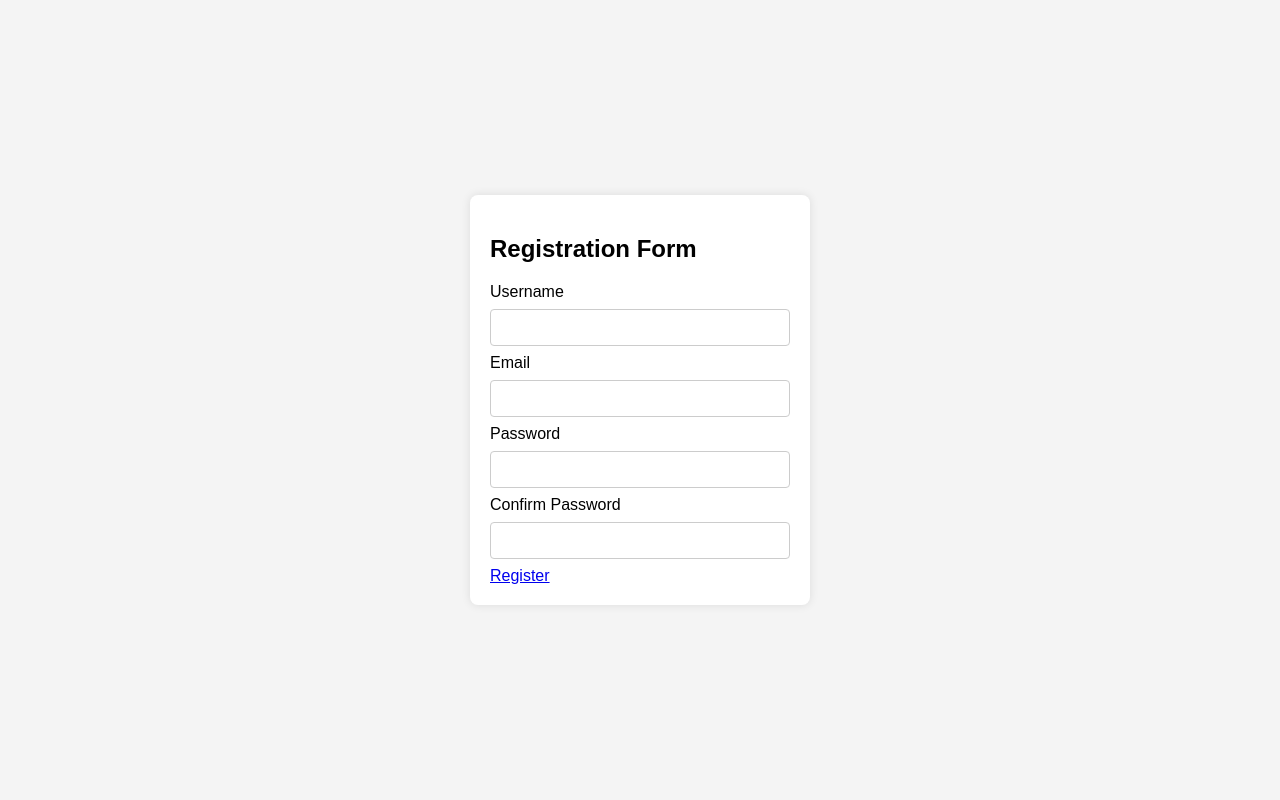
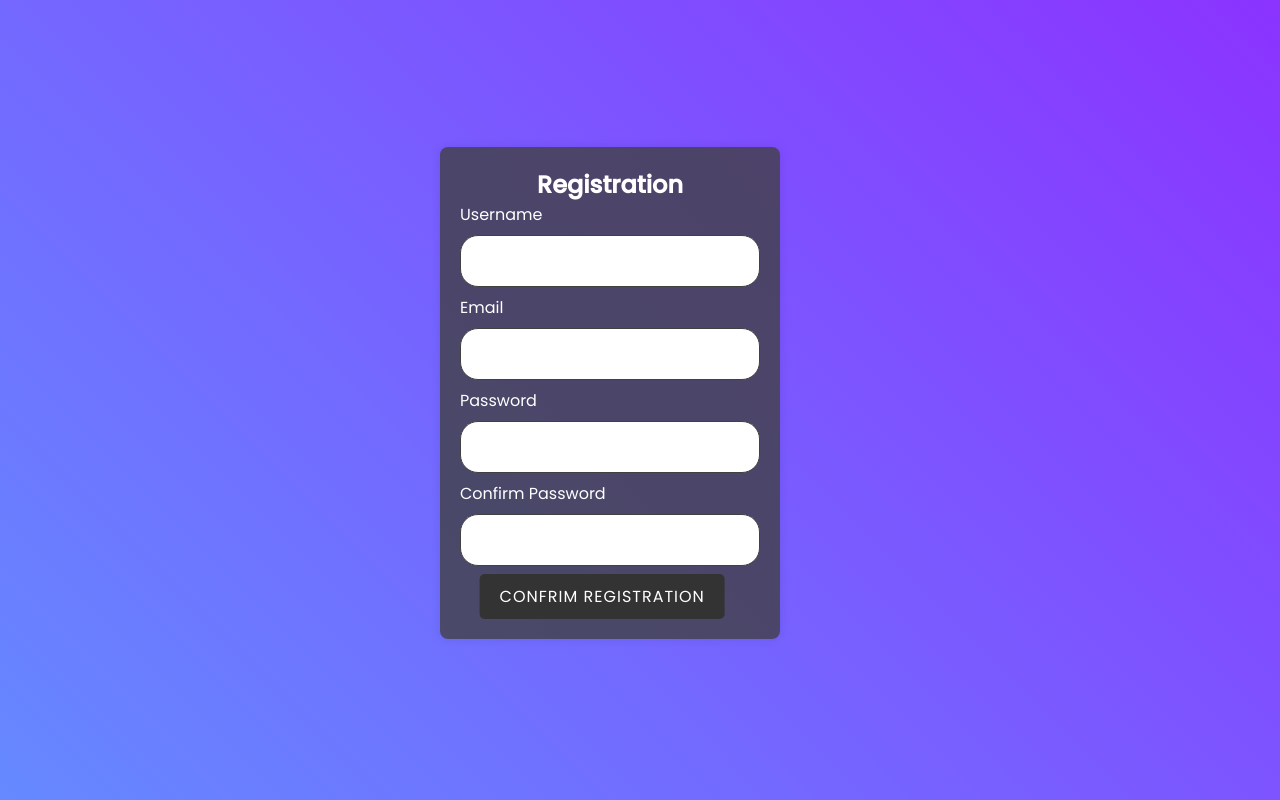
Before and after one commit to g1zinho/LOGIN-SYSTEM, a plain HTML site: page registration.html in a window 1280 px wide. Drawn offline with Linux system fonts and the light colour scheme.

Commit message:
css updates

```diff
--- a/index-style.css
+++ b/index-style.css
@@ -2,13 +2,14 @@ body {
     font-family: Arial, sans-serif;
     margin: 0;
     padding: 0;
-    animation: backgroundAnimation 10s infinite alternate;
+    animation: backgroundAnimation 5s infinite alternate;
 }
 
 @keyframes backgroundAnimation {
     0% { background-color: #6589ff; }
-    50% { background-color: #8b33ff; }
-    100% { background-color: #9365ff; }
+    50% { background-color: #c165ff; }
+    100% { background-color: #8b33ff; }
+
 }
 
 .container {
@@ -24,7 +25,8 @@ body {
 
     text-align: center;
     background-color: #ffffff70;
-    color: rgb(0, 0, 0);
+
+
     padding: 10px 20px;
     border-radius: 5px;
     font-size: 12px;
--- /dev/null
+++ b/registration-style.css
@@ -0,0 +1,79 @@
+@import url("https://fonts.googleapis.com/css?family=Poppins:400,500&display=swap");
+
+* {
+  margin: 0;
+  padding: 0;
+  font-family: "poppins", sans-serif;
+}
+
+.container {
+    width: 100%;
+    max-width: 400px;
+    padding: 20px;
+    color: #ffffff;
+  }
+
+  input {
+    width: 100%;
+    padding: 15px;
+    border: none;
+    outline: none;
+    font-size: 20px;
+    border-radius: 15px;
+  }
+
+
+
+body {
+    font-family: "poppins", sans-serif;
+    color: white;
+    background-image: linear-gradient(45deg, #6589ff, #8b33ff);
+    margin: 0;
+    padding: 0;
+    height: 100vh;
+    display: flex;
+    justify-content: center;
+    align-items: center;
+}
+
+
+.register-form {
+    background-color: #fff;
+    margin: 0 0 15px;
+    padding: 20px;
+    border-radius: 8px;
+    background-color: #3f3f3fc7;
+    box-shadow: 0 0 10px rgba(0, 0, 0, 0.1);
+    width: 300px;
+
+
+}
+
+input {
+    width: 100%;
+    padding: 10px;
+    margin: 8px 0;
+    box-sizing: border-box;
+    border: 1px solid #414141;
+    outline: none;
+    border-radius: 18px;
+}
+
+h2 {
+    text-align: center;
+}
+
+.register-button {
+    translate: 8%;
+    display: inline-block;
+    background-color: #333;
+    color: #fff;
+    text-align: center;
+    padding: 10px 20px;
+    font-size: 16px;
+    text-transform: uppercase;
+    text-decoration: none;
+    text-align: center;
+    letter-spacing: 1px;
+    border-radius: 5px;
+}
--- a/registration.html
+++ b/registration.html
@@ -3,53 +3,17 @@
 <head>
   <meta charset="UTF-8">
   <meta name="viewport" content="width=device-width, initial-scale=1.0">
+  <link rel="stylesheet" href="registration-style.css" />
   <title>Registration Page</title>
-  <style>
-    body {
-      font-family: Arial, sans-serif;
-      background-color: #f4f4f4;
-      margin: 0;
-      padding: 0;
-      display: flex;
-      justify-content: center;
-      align-items: center;
-      height: 100vh;
-    }
-    .container {
-      background-color: #fff;
-      padding: 20px;
-      border-radius: 8px;
-      box-shadow: 0 0 10px rgba(0,0,0,0.1);
-      width: 300px;
-    }
-    input {
-      width: 100%;
-      padding: 10px;
-      margin: 8px 0;
-      box-sizing: border-box;
-      border: 1px solid #ccc;
-      border-radius: 4px;
-    }
-    button {
-      background-color: #4caf50;
-      color: white;
-      padding: 10px 20px;
-      margin: 8px 0;
-      border: none;
-      border-radius: 4px;
-      cursor: pointer;
-    }
-    button:hover {
-      background-color: #45a049;
-    }
-  </style>
+
 </head>
 <body>
 
 <div class="container">
 
-  <h2>Registration Form</h2>
-  <form id="registrationForm">
+
+  <form class="register-form" id="registrationForm">
+    <h2>Registration</h2>
     <label for="username">Username</label>
     <input type="text" id="username" name="username" required>
     <label for="email">Email</label>
@@ -58,7 +22,7 @@
     <input type="password" id="password" name="password" required>
     <label for="password">Confirm Password</label>
     <input type="password" id="password" name="password" required>
-    <a href="tela-de-login.html" class="register-button"> Register </a>
+    <a href="tela-de-login.html" class="register-button"> Confrim Registration </a>
   </form>
 </div>
 
```
